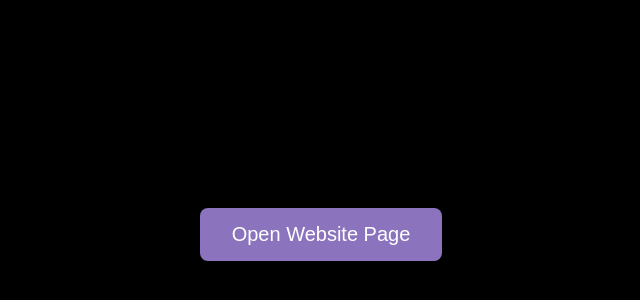
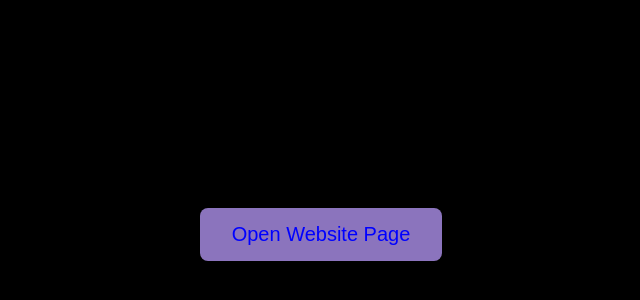
Before and after one commit to idontlikeproxys/site, a plain HTML site: page index.html in a window 1280 px wide. Shown: the part 166-466 px from the top of the page, without its empty margins (319-959 px from the left). Drawn offline with Linux system fonts and the light colour scheme.

Commit message:
Update index.html

```diff
--- a/index.html
+++ b/index.html
@@ -17,7 +17,7 @@
 
         button {
             background-color: #8B74BD;
-            color: white;
+            color: blue;
             font-size: 20px;
             padding: 15px 32px;
             border: none;
@@ -26,7 +26,7 @@
         }
 
         button:hover {
-            background-color: #45a049;
+            background-color: #8B74BD;
         }
     </style>
 </head>
```
